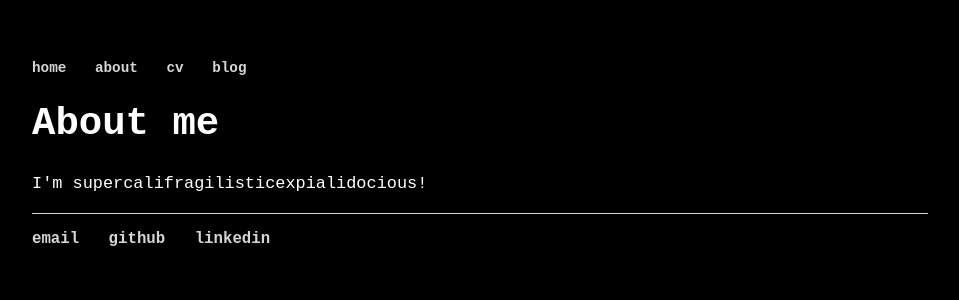
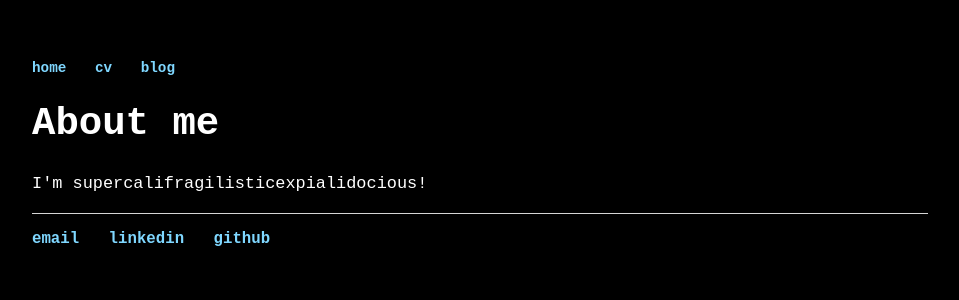
Before and after one commit to dmz11/dmz11.github.io, a Jekyll site: the page built from about/index.html, in a window 1280 px wide. Shown: the top 300 px of the page, without its empty margins (160-1119 px from the left). Built offline with Jekyll 4.4.1, drawn with Linux system fonts in a browser that asks for light colours.

Commit message:
removed the about page,  added front image

```diff
--- a/_layouts/default.html
+++ b/_layouts/default.html
@@ -9,7 +9,7 @@
 			<nav>
 	    		<ul>
 	        		<li><a href="/">home</a></li>
-		        	<li><a href="/about">about</a></li>
+		        	<!-- <li><a href="/about">about</a></li> -->
 	        		<li><a href="/cv">cv</a></li>
 	        		<li><a href="/blog">blog</a></li>
 	    		</ul>
@@ -22,8 +22,8 @@
 			<footer>
 	    		<ul>
 	        		<li><a href="mailto:danamzimmer@gmail.com">email</a></li>
-	        		<li><a href="https://github.com/dmz11">github</a></li>
 				<li><a href="https://www.linkedin.com/in/dana-zimmer-9b726b79">linkedin</a></li>
+				<li><a href="https://github.com/dmz11">github</a></li>
 				</ul>
 			</footer>
 		</body>
--- a/css/main.css
+++ b/css/main.css
@@ -19,7 +19,7 @@ nav ul li, footer ul li {
 }
 a {
     text-decoration: none;
-    color: #d5d5d5;
+    color: #7fd7ff;
 }
 a:hover {
     text-decoration: underline;
--- a/index.html
+++ b/index.html
@@ -5,5 +5,7 @@ title: dana-zimmer
 <div class="blurb">
 	<h1>Dana Zimmer</h1>
 	<h2>physicist // antimatter nut // plasma admirer // knower of multiple things</h2>
+
+	<img src="./images/superconducters.jpg" alt="Dana Zimmer ALPHA superconductor magnets cryostat" width = 100%>
 	<p>Hello colleagues, future boss, Daisy from next door, wild interweb creatures, current boss, and grandma! This site is currently under construction, so uh, don't cross the caution tape and try not to touch anything. <a href="/about">Read more about my life...</a></p>
 </div><!-- /.blurb -->
```
Also changed, not shown: 1 other file.
